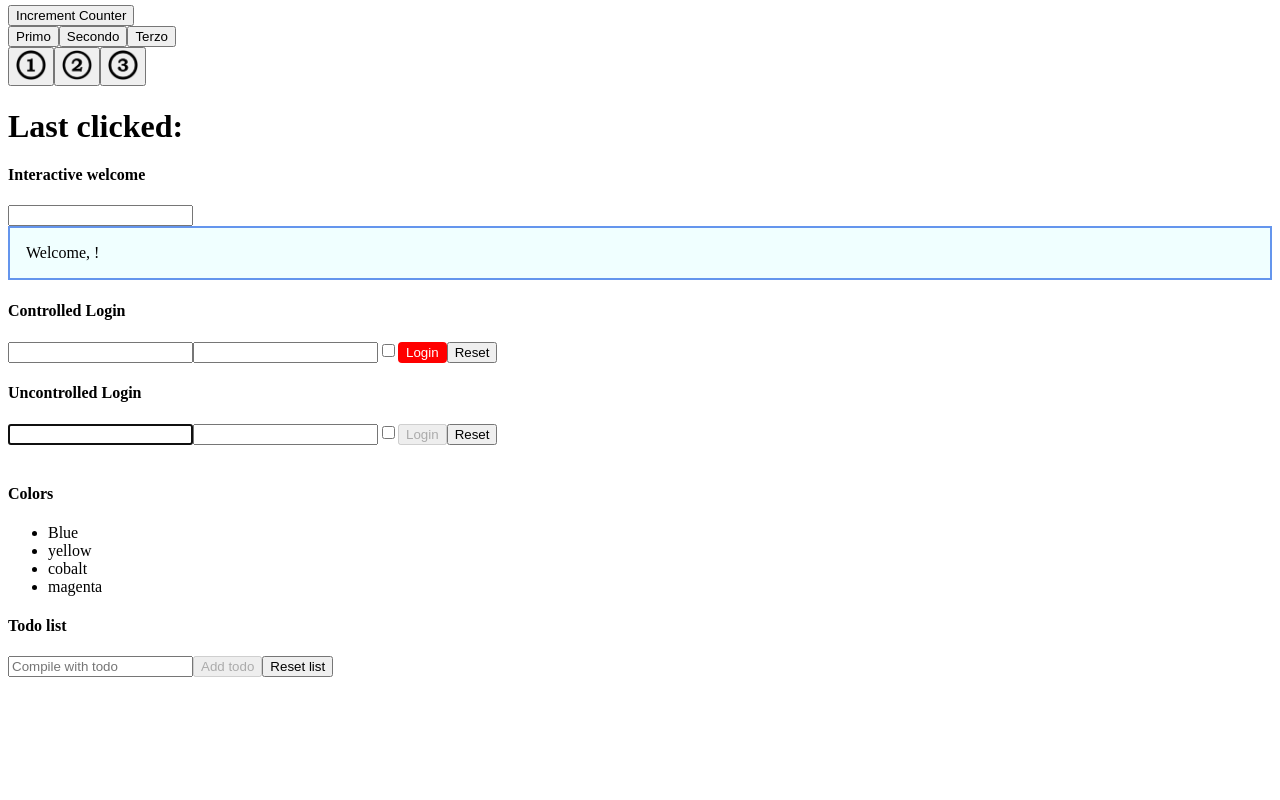
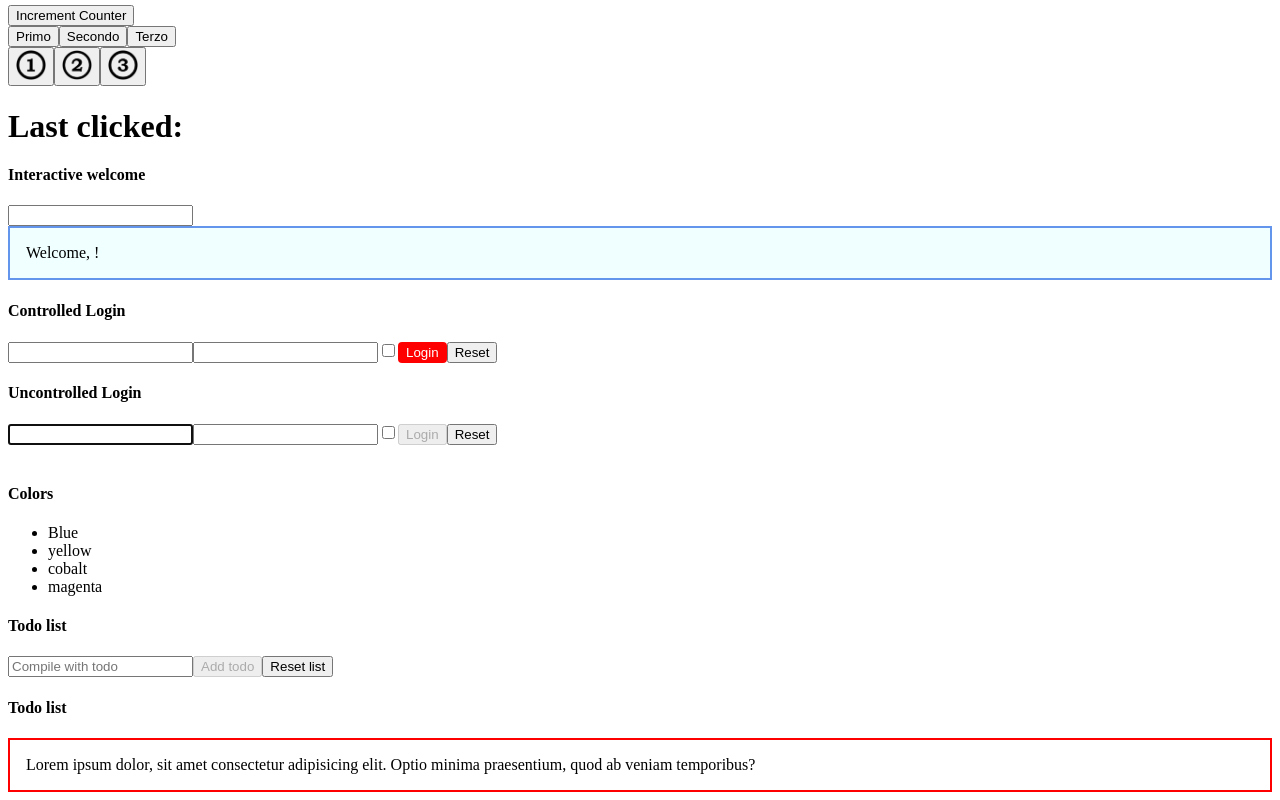
Before and after one commit to ErasmoSalsano/react-exercises, a React (Create React App) app: page / in a window 1280 px wide. Shown: the part 335-1135 px from the top of the page. Before the commit the page ends 1020 px from the top, so only its background shows below. Built offline with nearby package versions, Linux system fonts and the light colour scheme.

Commit message:
component-composition-01

```diff
--- a/src/App.js
+++ b/src/App.js
@@ -2,8 +2,8 @@ import React from "react";
 import { ClickCounter } from "./components/ClickCounter";
 import { ClickTracker } from "./components/ClickTracker";
 import { Colors } from "./components/Colors";
+import { Container } from "./components/Container";
 import { Counter } from "./components/Counter";
-
 import { Hello } from "./components/Hello"
 import { InteractiveWelcome } from "./components/InteractiveWelcome";
 import { Login } from "./components/Login";
@@ -42,6 +42,12 @@ export class App extends React.Component{
         <Colors items={colors} />
         <h4>Todo list</h4>
         <TodoList />
+        <h4>Todo list</h4>
+        <Container>
+          <p>
+            Lorem ipsum dolor, sit amet consectetur adipisicing elit. Optio minima praesentium, quod ab veniam temporibus?
+          </p>
+        </Container>
       </div>
     )
   }
--- /dev/null
+++ b/src/components/Container.js
@@ -0,0 +1,15 @@
+import React from "react";
+
+
+export class Container extends React.Component{
+  render(){
+    const containerStyle ={
+      'background-color': 'white',
+      'border': '2px solid red',
+      'padding': '0 1rem'
+    }
+    return <div style={containerStyle}>
+      {this.props.children}
+    </div>
+  }
+}
```
